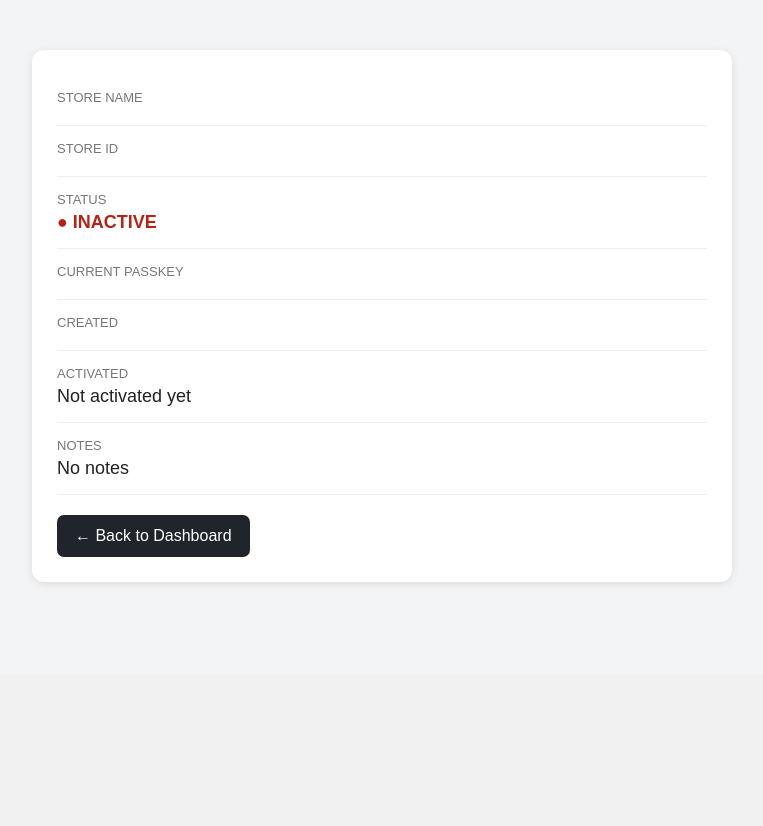
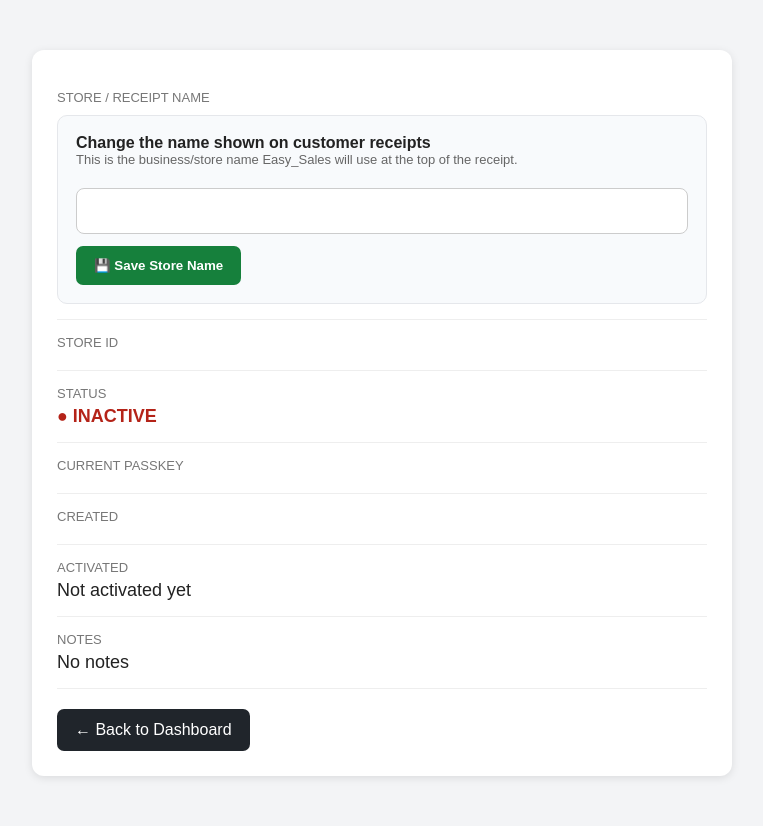
Before and after one commit to JAKES07/Easy_Sales, a Flask app: template templates/store_details.html in a window 1280 px wide. Shown: the part 125-951 px from the top of the page, without its empty margins (258-1021 px from the left). Before the commit the page ends 708 px from the top, so only its background shows below. Run offline with Flask 3, Linux system fonts and the light colour scheme; the template is opened without the code that fills it, so the values that code supplies are empty.

Commit message:
Update Easy_Sales: templates/store_details.html

```diff
--- a/templates/store_details.html
+++ b/templates/store_details.html
@@ -50,6 +50,56 @@
             word-break: break-word;
         }
 
+        .edit-form {
+            margin-top: 10px;
+            padding: 18px;
+            background: #f8fafc;
+            border-radius: 10px;
+            border: 1px solid #e5e7eb;
+        }
+
+        .edit-form input {
+            width: 100%;
+            box-sizing: border-box;
+            padding: 13px;
+            margin: 8px 0 12px;
+            border: 1px solid #ccc;
+            border-radius: 8px;
+            font-size: 16px;
+        }
+
+        .btn-save {
+            border: none;
+            padding: 12px 18px;
+            border-radius: 7px;
+            background: #16803c;
+            color: white;
+            font-weight: bold;
+            cursor: pointer;
+        }
+
+        .help-text {
+            color: #666;
+            font-size: 13px;
+            margin-top: 0;
+        }
+
+        .flash {
+            padding: 12px 15px;
+            border-radius: 8px;
+            margin-bottom: 15px;
+        }
+
+        .flash-success {
+            background: #d1fae5;
+            color: #065f46;
+        }
+
+        .flash-error {
+            background: #fee2e2;
+            color: #991b1b;
+        }
+
         .back {
             display: inline-block;
             margin-top: 20px;
@@ -80,11 +130,33 @@
 
 <div class="container">
 
+    {% with messages = get_flashed_messages(with_categories=true) %}
+        {% for category, message in messages %}
+            <div class="flash flash-{{ category }}">{{ message }}</div>
+        {% endfor %}
+    {% endwith %}
+
     <div class="card">
 
         <div class="row">
-            <div class="label">STORE NAME</div>
+            <div class="label">STORE / RECEIPT NAME</div>
             <div class="value">{{ store["store_name"] }}</div>
+
+            <div class="edit-form">
+                <strong>Change the name shown on customer receipts</strong>
+                <p class="help-text">This is the business/store name Easy_Sales will use at the top of the receipt.</p>
+
+                <form action="{{ url_for('controller.update_name', store_id=store['store_id']) }}" method="POST">
+                    <input
+                        type="text"
+                        name="store_name"
+                        value="{{ store['store_name'] }}"
+                        maxlength="120"
+                        required
+                    >
+                    <button type="submit" class="btn-save">💾 Save Store Name</button>
+                </form>
+            </div>
         </div>
 
         <div class="row">
```
